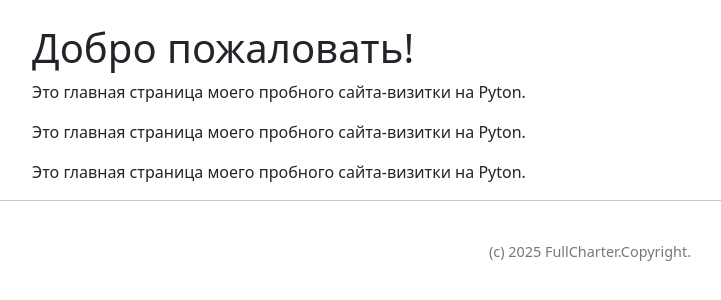
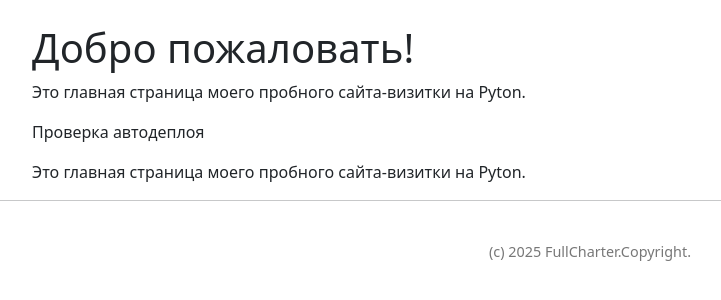
Before and after one commit to sakharovs/python_website, a Flask app: page / in a window 1280 px wide. Shown: the part 86-386 px from the top of the page, without its empty margins (50-771 px from the left). Run offline with Flask 3, Linux system fonts and the light colour scheme.

Commit message:
Final autodeploy

```diff
--- a/templates/index.html
+++ b/templates/index.html
@@ -5,7 +5,7 @@
 {% block content %}
     <h1>Добро пожаловать!</h1>
     <p>Это главная страница моего пробного сайта-визитки на Pyton.</p>
-    <p>Это главная страница моего пробного сайта-визитки на Pyton.</p>
+    <p>Проверка автодеплоя</p>
     <p>Это главная страница моего пробного сайта-визитки на Pyton.</p>
 
 {% endblock %}
```
